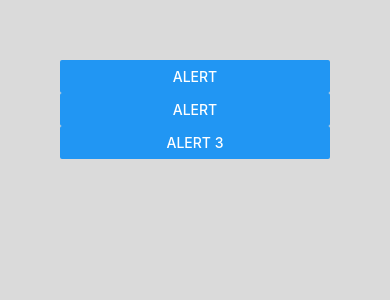
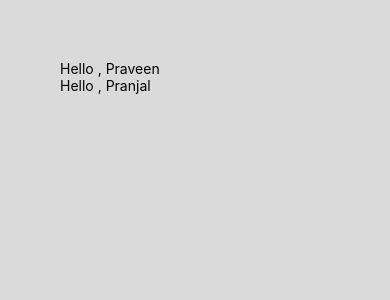
Before and after one commit to Praveenskg/react-native, a React Native app in the folder CoreComponents/: screen / in a window 390 px wide. Shown: the top 300 px of the page. Built offline with nearby package versions, Linux system fonts and the light colour scheme.

Commit message:
custom component

```diff
--- a/CoreComponents/App.tsx
+++ b/CoreComponents/App.tsx
@@ -1,28 +1,11 @@
 import { View, Alert, Button } from "react-native";
+import Greet from "./components/Greet";
 
 export default function App() {
   return (
     <View style={{ flex: 1, padding: 60, backgroundColor: "#dadada" }}>
-      <Button title="alert" onPress={() => Alert.alert("Invalid Data")} />
-      <Button
-        title="alert"
-        onPress={() => Alert.alert("Invalid Data", "DOB Missing")}
-      />
-      <Button
-        title="alert 3"
-        onPress={() =>
-          Alert.alert("Invalid Data", "DOB Missing", [
-            {
-              text: "Cancel",
-              onPress: () => console.log("cancel pressed"),
-            },
-            {
-              text: "Ok",
-              onPress: () => console.log("Ok Pressed"),
-            },
-          ])
-        }
-      />
+     <Greet name="Praveen" />
+     <Greet name="Pranjal" />
     </View>
   );
 }
--- /dev/null
+++ b/CoreComponents/components/Greet.tsx
@@ -0,0 +1,12 @@
+import { View, Text } from "react-native";
+
+type GreetProps = {
+  name: string;
+};
+export default function Greet({ name }: GreetProps) {
+  return (
+    <View>
+      <Text>Hello , {name}</Text>
+    </View>
+  );
+}
```
